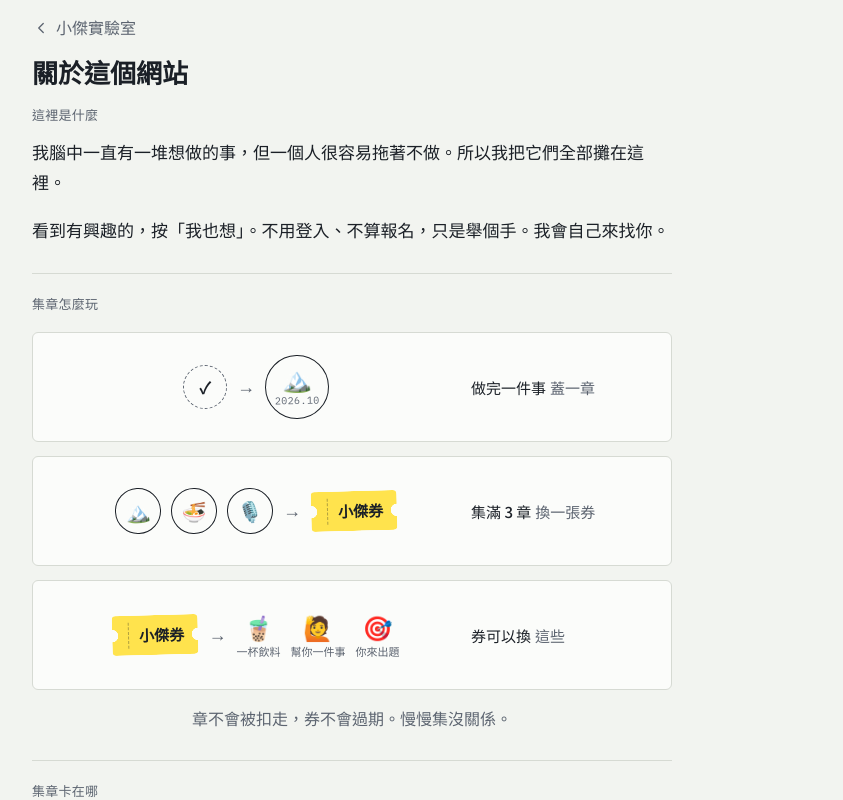
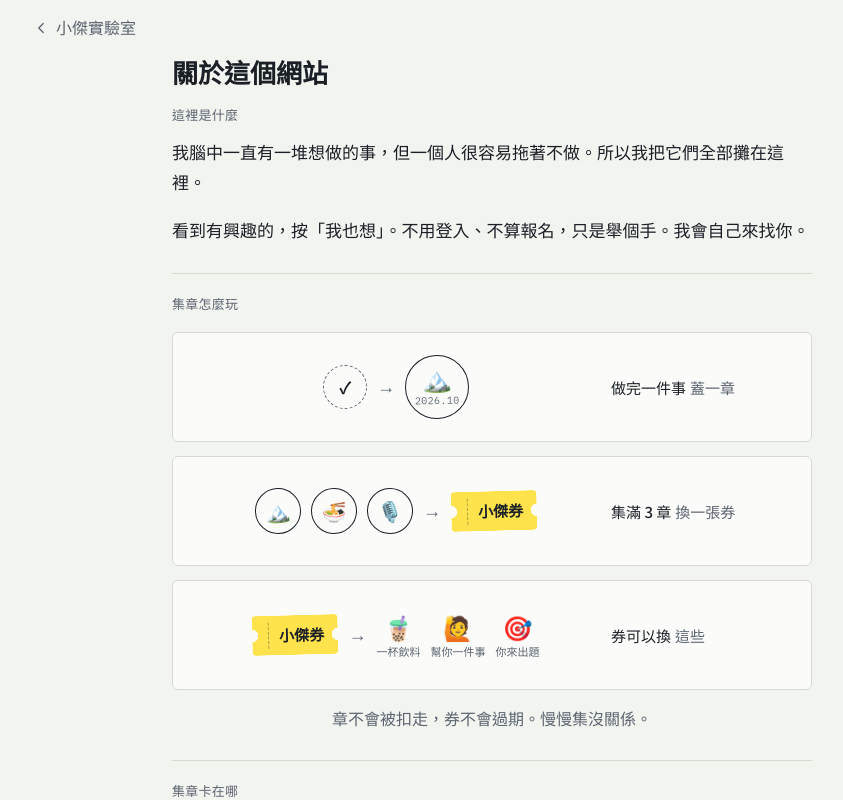
Before and after one commit to bojieworks/bojie-brainstorming, a Next.js app: page /about in a window 1280 px wide. Shown: the top 800 px of the page, without its empty margins (148-991 px from the left). Built offline with nearby package versions, Linux system fonts and the light colour scheme; no server answers; the database is empty; a web font is replaced by a local one.

Commit message:
沒有側欄的頁面在電腦版置中

```diff
--- a/app/globals.css
+++ b/app/globals.css
@@ -226,7 +226,7 @@ img { display: block; max-width: 100%; }
 @media (min-width: 768px) { .detail .main { max-width: var(--read); margin: 0 auto; } }
 @media (min-width: 960px) {
   .detail .grid { display: grid; grid-template-columns: var(--read) 300px; gap: 48px; justify-content: space-between; }
-  .detail .main { margin: 0; }
+  .detail .grid .main { margin: 0; }
   .detail .aside { position: sticky; top: 24px; align-self: start; }
   .detail .aside .specs { margin-top: 0; grid-template-columns: 1fr; }
   .detail .aside .specs div + div { border-left: 0; border-top: 1px solid var(--line); }
```
